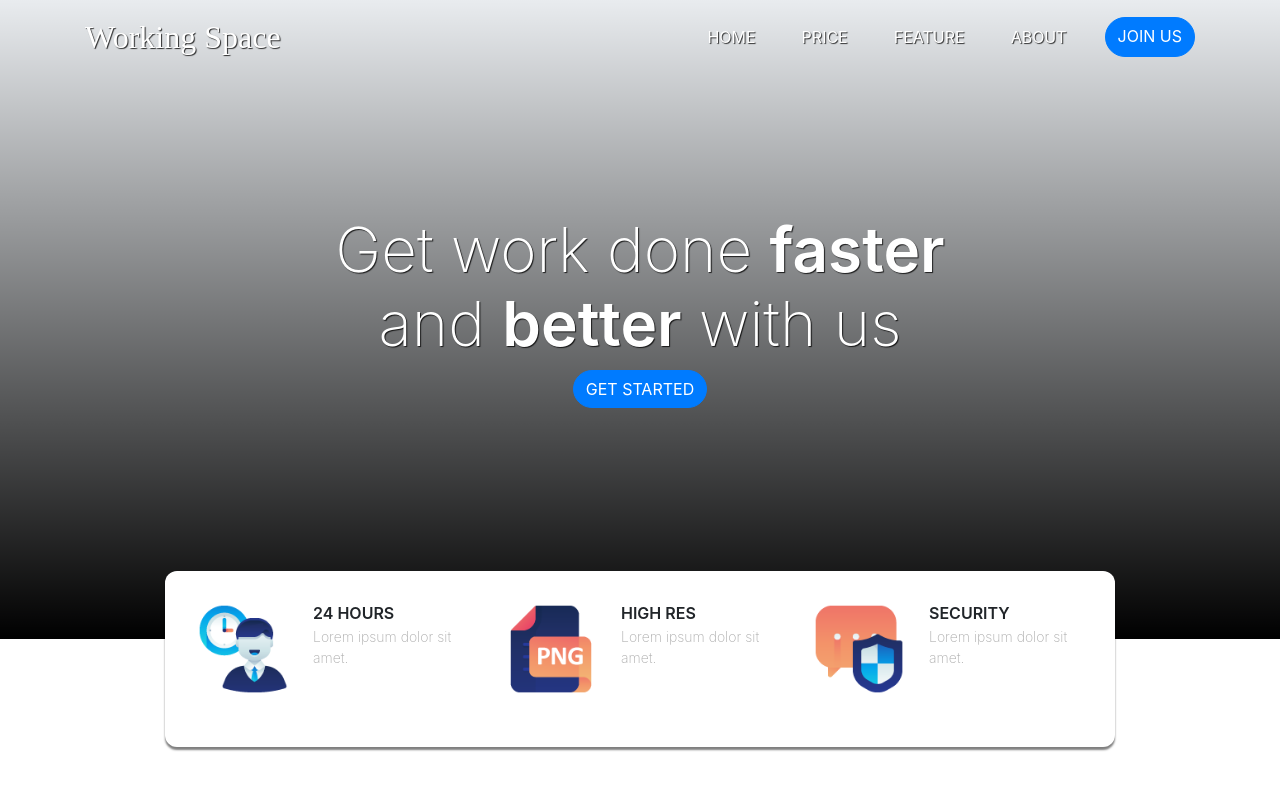
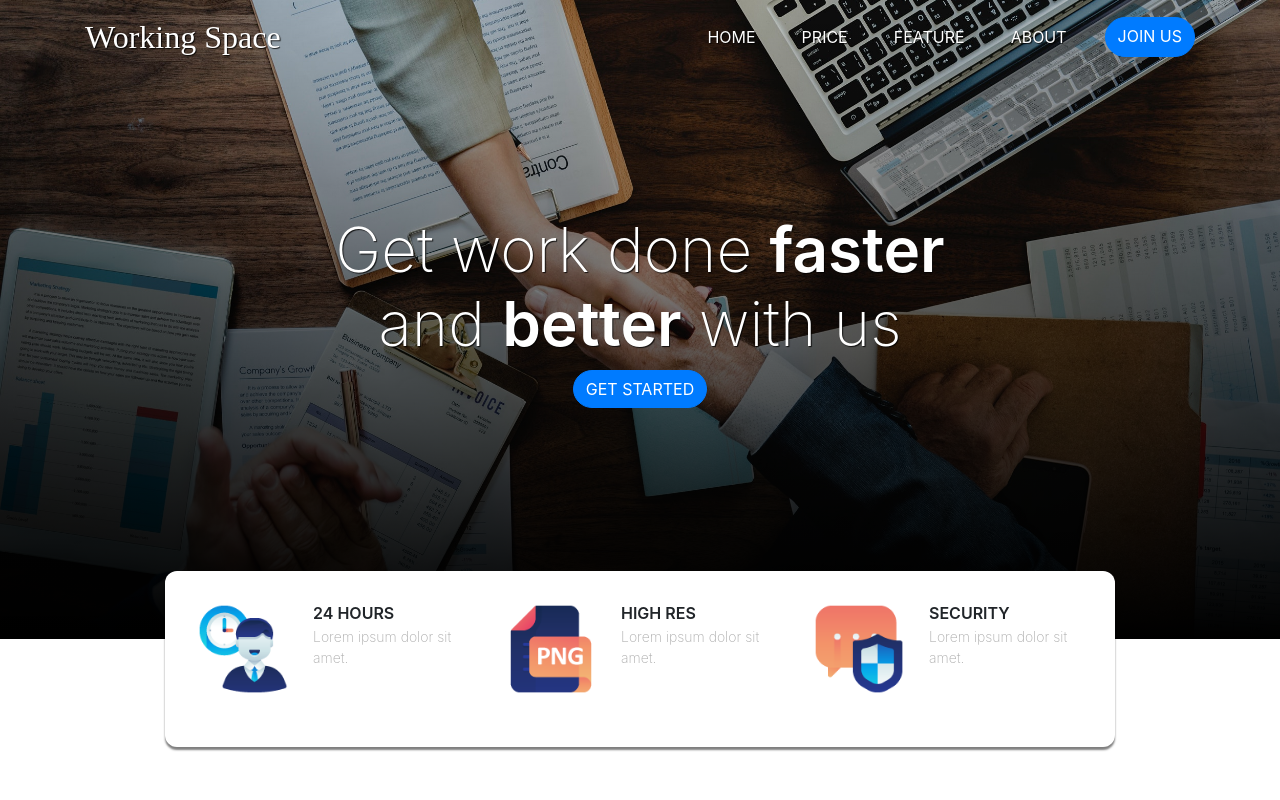
Before and after one commit to rokugatsu-a/lp-working-space, a plain HTML site: page index.html in a window 1280 px wide. Shown: the top 800 px of the page. Drawn offline with Linux system fonts and the light colour scheme; the site is published under a folder, as on GitHub Pages, so addresses that start at the root find nothing; a web font is replaced by a local one.

Commit message:
change ref img path

```diff
--- a/css/style.css
+++ b/css/style.css
@@ -8,7 +8,7 @@
 }
 
 .jumbotron {
-    background-image: url(/img/jumbotron-bg.jpg);
+    background-image: url(../img/jumbotron-bg.jpg);
     background-position: center;
     background-size: cover;
     height: 540px;
```
